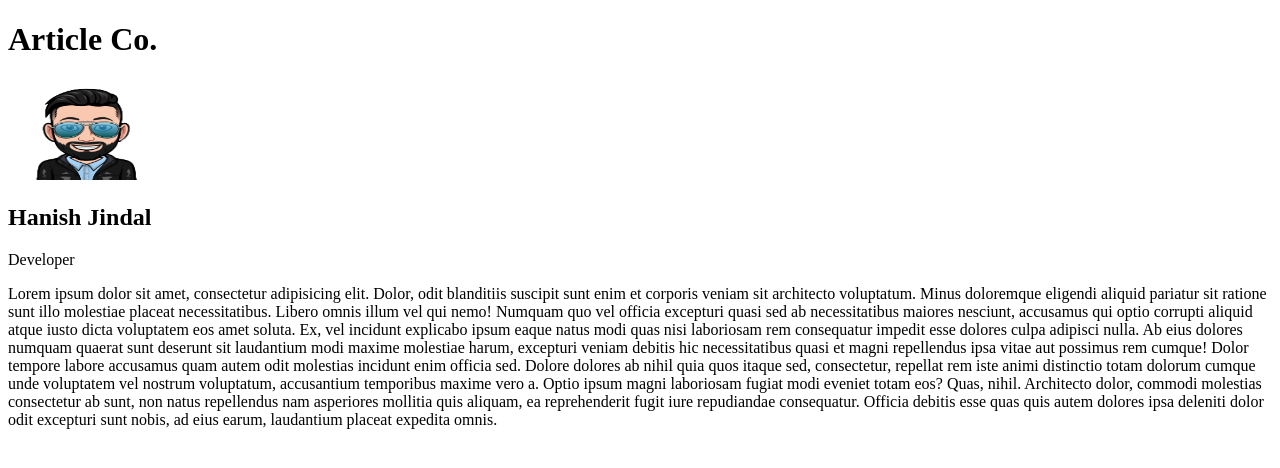
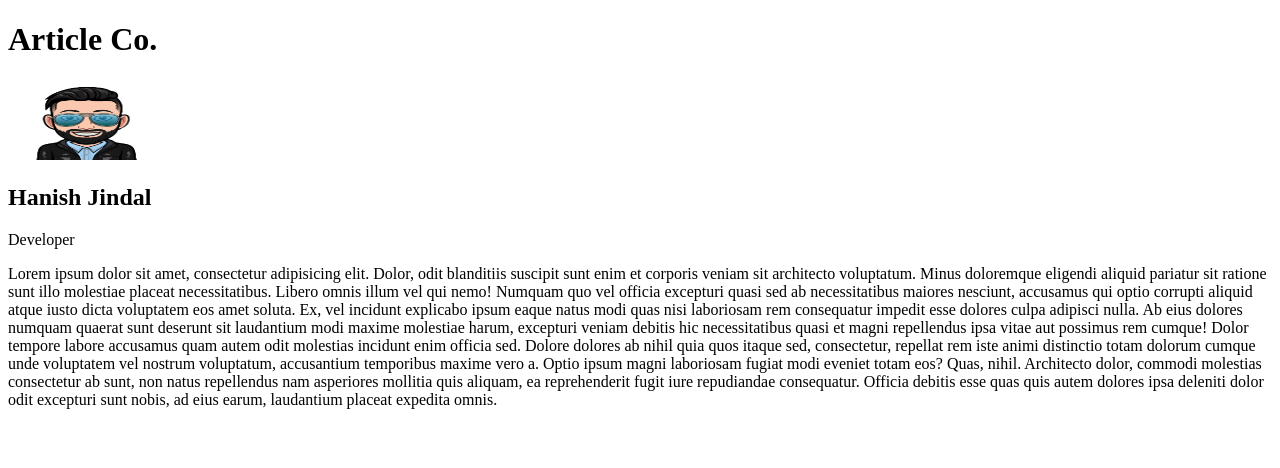
Before and after one commit to hanishjindal/Article-Website, a Next.js app: page /about in a window 1280 px wide. Shown: the top 468 px of the page. Built offline with nearby package versions, Linux system fonts and the light colour scheme.

Commit message:
Dev V1.5.1

```diff
--- a/pages/about/index.js
+++ b/pages/about/index.js
@@ -10,7 +10,7 @@ function index() {
           src="/image.png"
           alt=""
           width={150}
-          height={100}
+          height={80}
           className="border-4 border-grey-700 mr-10 md:mr-20 rounded-xl "
         />
         <div className="flex flex-col mt-5">
```
